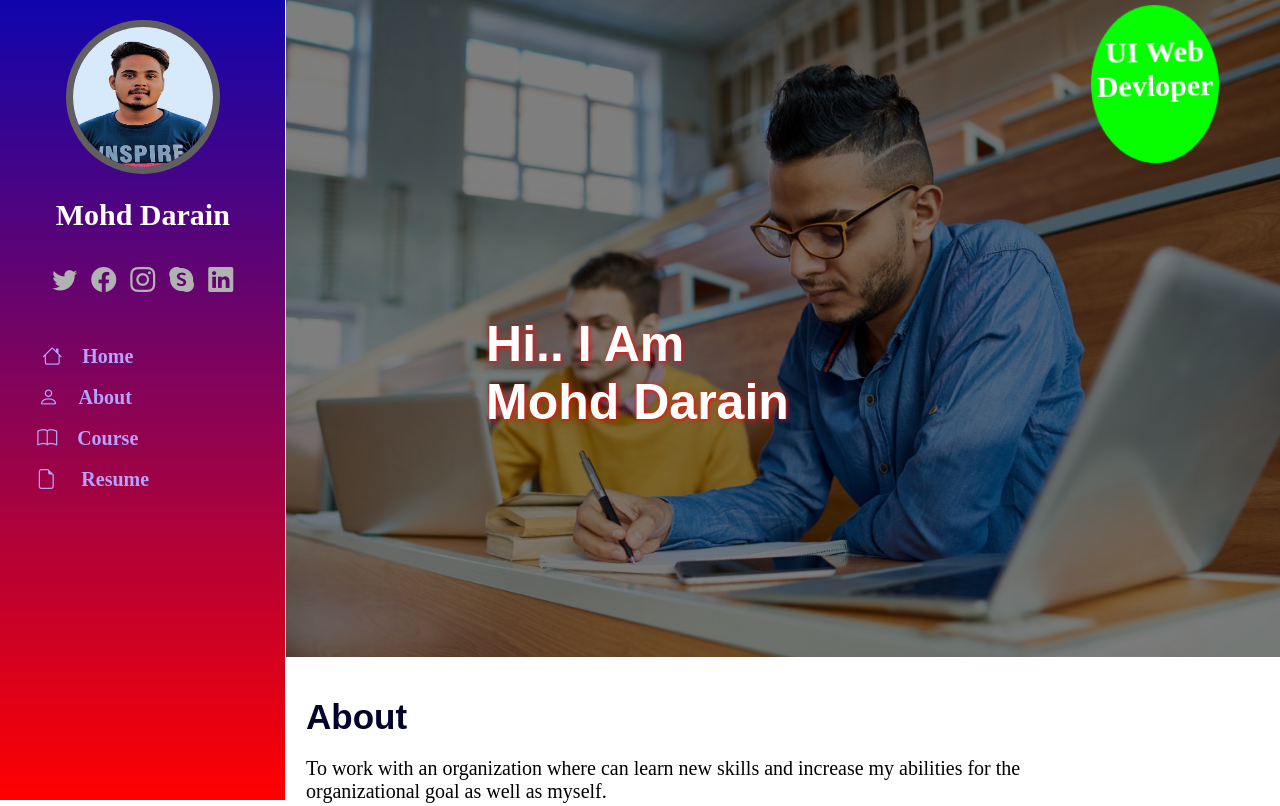
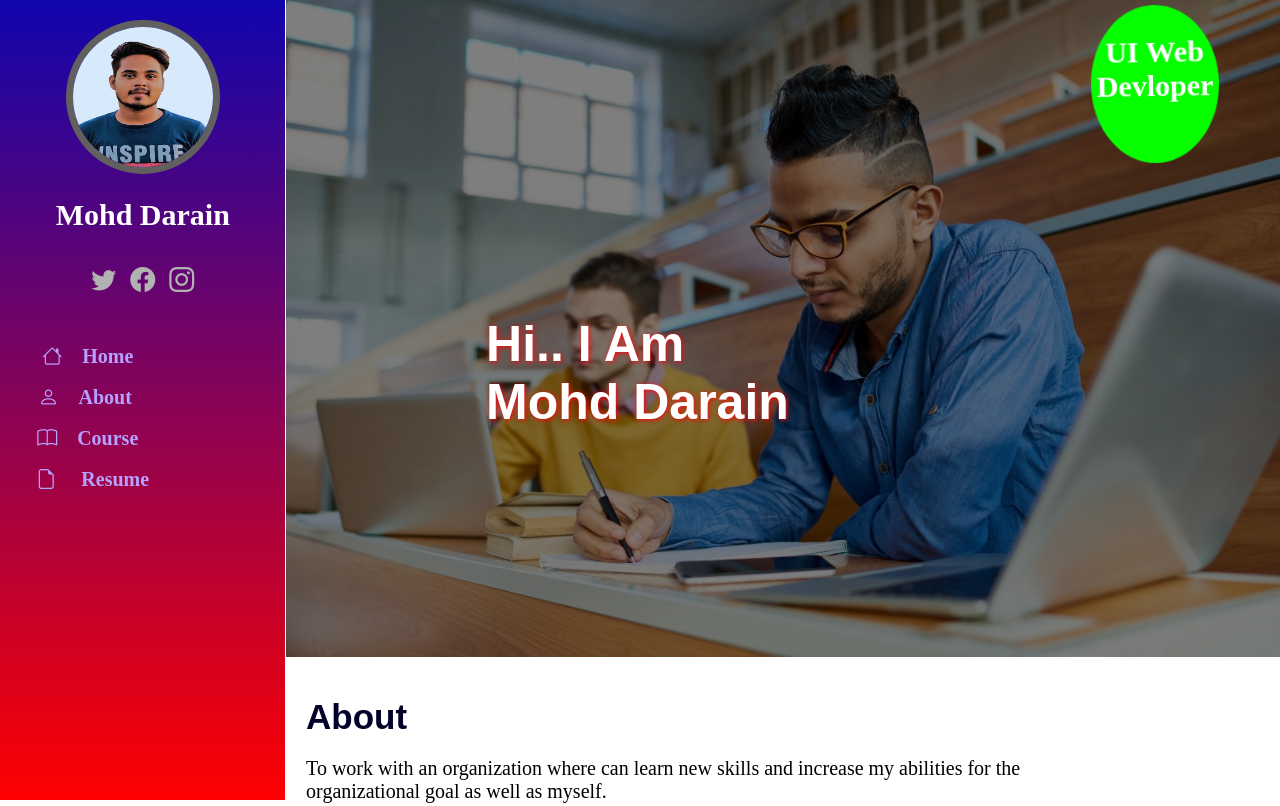
Before and after one commit to Darain786/portfolio, a website: page index.html in a window 1280 px wide. Shown: the top 806 px of the page. Drawn offline with nearby package versions, Linux system fonts and the light colour scheme.

Commit message:
Update index.html

```diff
--- a/index.html
+++ b/index.html
@@ -21,8 +21,6 @@
                     <span class="bi bi-twitter"></span>
                     <span class="bi bi-facebook"></span>
                     <span class="bi bi-instagram"></span>
-                    <span class="bi bi-skype"></span>
-                    <span class="bi bi-linkedin"></span>
                 </div>
                 <div class="link">
                     <a href="#home">
```
